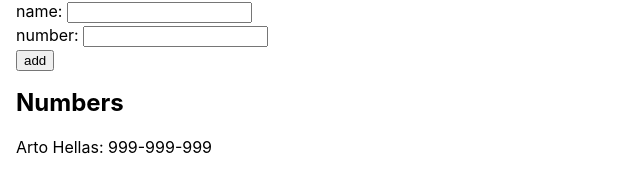
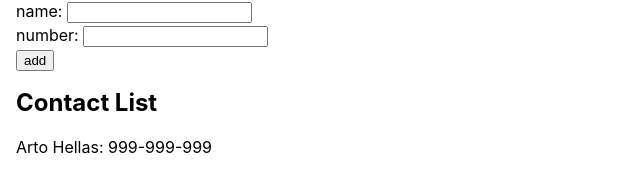
Before and after one commit to ludivinepoussier/fullstackopen, a React (Create React App) app in the folder part-2/phonebook/: page / in a window 1280 px wide. Shown: the part 150-331 px from the top of the page, without its empty margins (0-640 px from the left). Built offline with nearby package versions, Linux system fonts and the light colour scheme.

Commit message:
h2 modified

```diff
--- a/part-2/phonebook/src/App.js
+++ b/part-2/phonebook/src/App.js
@@ -59,7 +59,7 @@ const App = (props) => {
                 handleNumChange={handleNumChange}
             />
 
-            <h2>Numbers</h2>
+            <h2>Contact List</h2>
             <ul>
                 <List
                     persons={persons}
```
